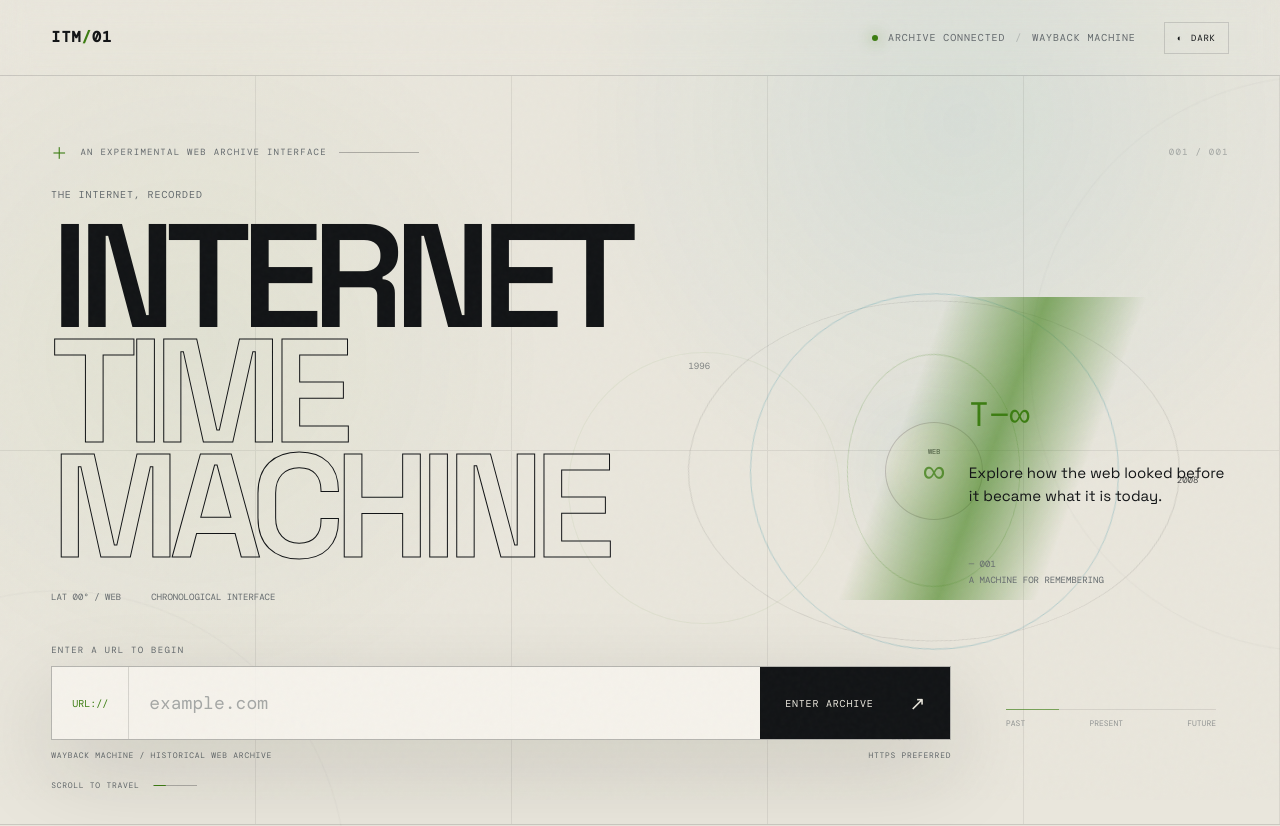
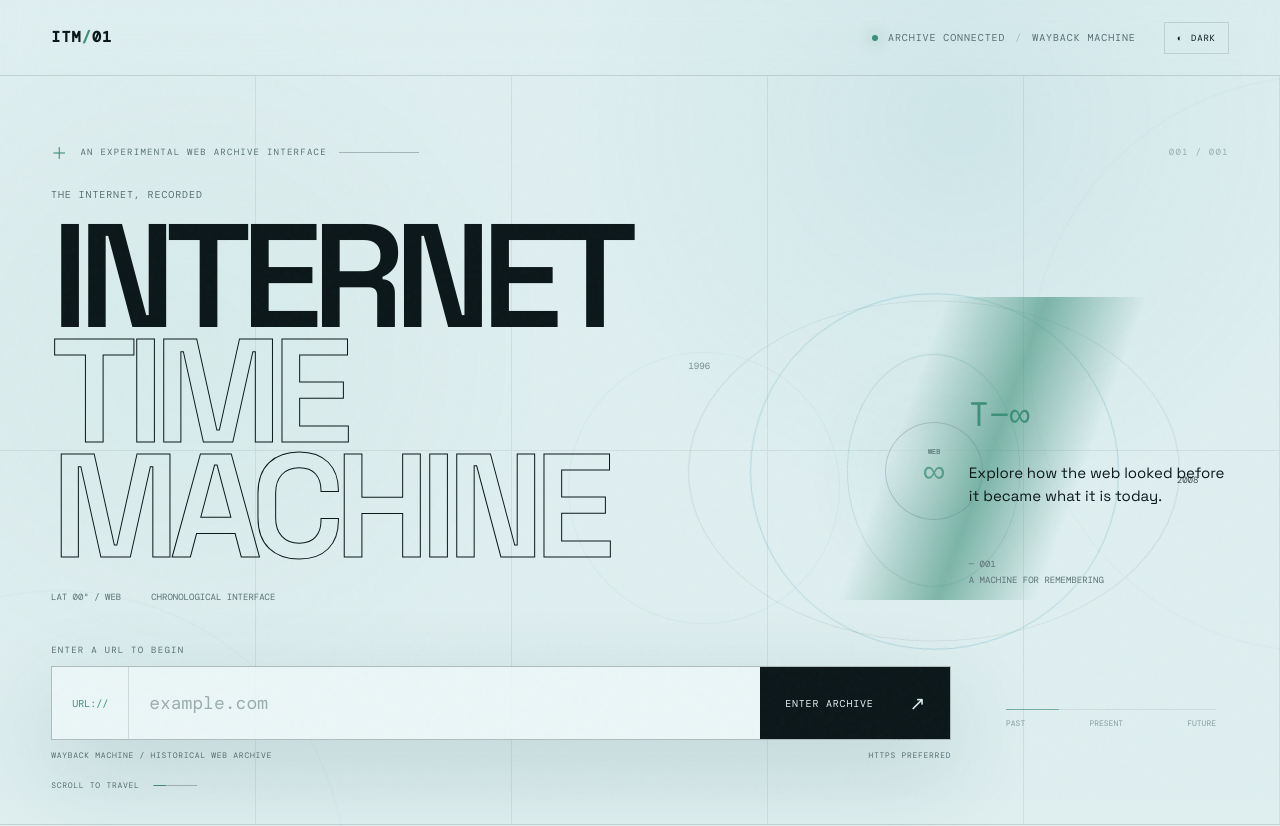
Before and after one commit to amruthreddyyamasani/internet-time-machine, a React (Vite) app: page / in a window 1280 px wide. Shown: the top 826 px of the page. Built offline with nearby package versions, Linux system fonts and the light colour scheme.

Commit message:
Refine light mode colors

```diff
--- a/src/styles.css
+++ b/src/styles.css
@@ -16,18 +16,22 @@
 }
 
 :root[data-theme='light'] {
-  --bg: #e9e6dc;
-  --bg-soft: #f0eee7;
-  --panel: #f6f4ed;
-  --panel-2: #e3e0d6;
-  --text: #121416;
-  --muted: #646a6d;
-  --line: rgba(18, 20, 22, 0.14);
-  --line-strong: rgba(18, 20, 22, 0.28);
-  --accent: #3c7d12;
-  --accent-2: #087a99;
-  --danger: #a72727;
-  --shadow: 0 30px 90px rgba(30, 30, 20, 0.14);
+  --bg: #dfeff0;
+  --bg-soft: #e7f4f4;
+  --panel: #edf8f8;
+  --panel-2: #d3e8e9;
+
+  --text: #0b1719;
+  --muted: #587174;
+
+  --line: rgba(11, 23, 25, .13);
+  --line-strong: rgba(11, 23, 25, .26);
+
+  --accent: #3d8f78;
+  --accent-2: #1687a3;
+  --danger: #a93636;
+
+  --shadow: 0 30px 90px rgba(19, 66, 70, .16);
 }
 
 * {
```
